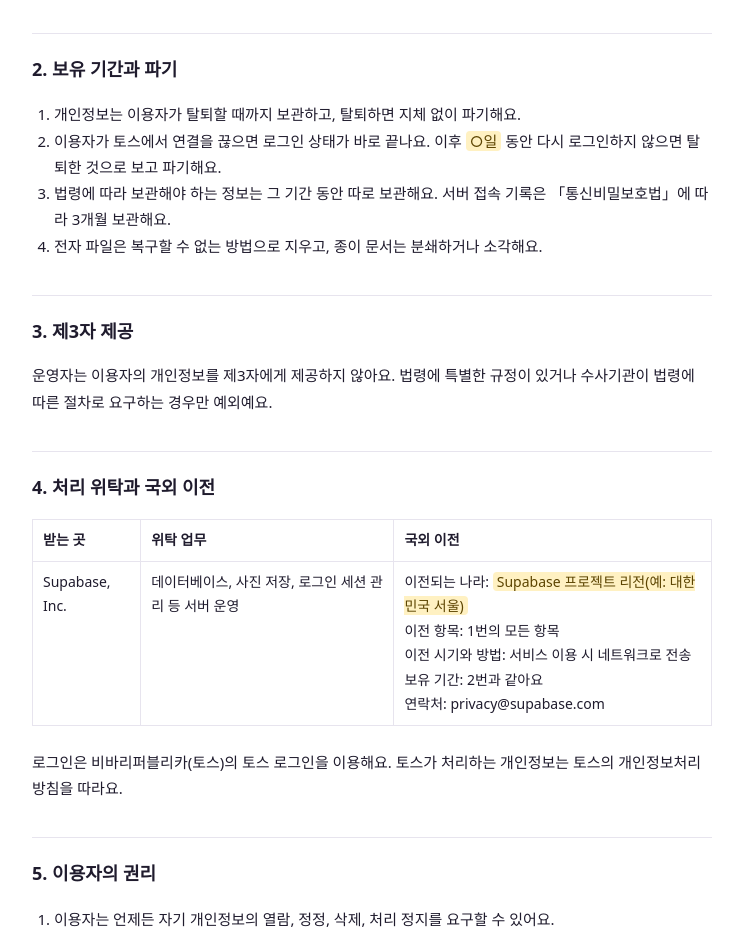
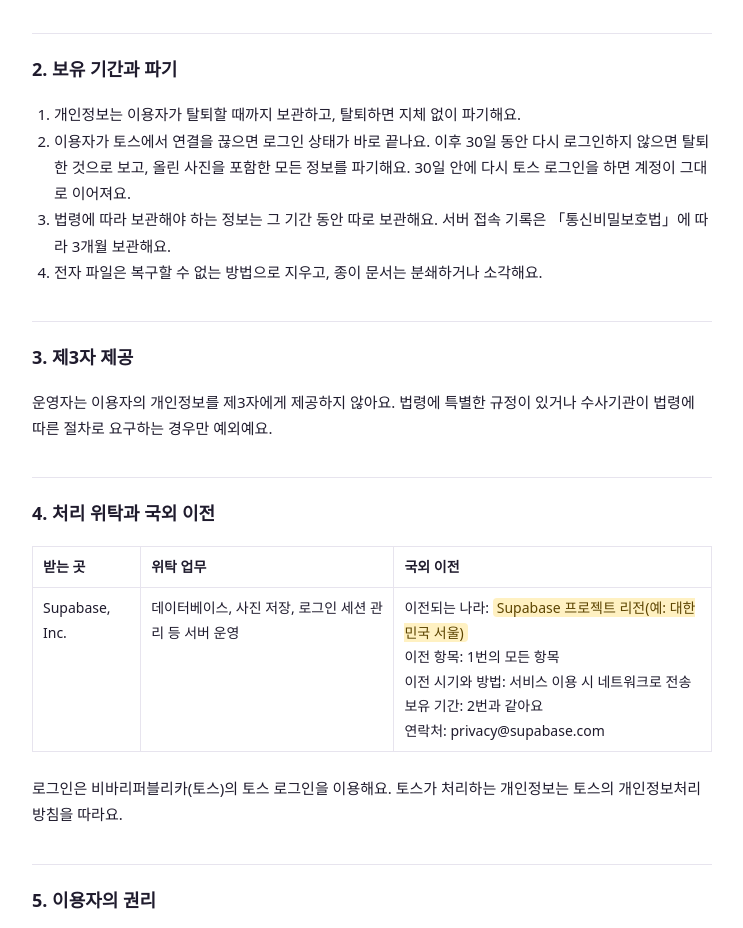
Before and after one commit to crunch28/tokki-wallet-legal, a plain HTML site: page privacy.html in a window 1280 px wide. Shown: the part 830-1758 px from the top of the page, without its empty margins (268-1011 px from the left). Drawn offline with Linux system fonts and the light colour scheme.

Commit message:
docs: 연결 끊기 후 보관 기간 30일 반영
Co-Authored-By: Claude Opus 5.5 <noreply@anthropic.com>

```diff
--- a/privacy.html
+++ b/privacy.html
@@ -53,7 +53,7 @@
   <h2>2. 보유 기간과 파기</h2>
   <ol>
     <li>개인정보는 이용자가 탈퇴할 때까지 보관하고, 탈퇴하면 지체 없이 파기해요.</li>
-    <li>이용자가 토스에서 연결을 끊으면 로그인 상태가 바로 끝나요. 이후 <mark>○일</mark> 동안 다시 로그인하지 않으면 탈퇴한 것으로 보고 파기해요.</li>
+    <li>이용자가 토스에서 연결을 끊으면 로그인 상태가 바로 끝나요. 이후 30일 동안 다시 로그인하지 않으면 탈퇴한 것으로 보고, 올린 사진을 포함한 모든 정보를 파기해요. 30일 안에 다시 토스 로그인을 하면 계정이 그대로 이어져요.</li>
     <li>법령에 따라 보관해야 하는 정보는 그 기간 동안 따로 보관해요. 서버 접속 기록은 「통신비밀보호법」에 따라 3개월 보관해요.</li>
     <li>전자 파일은 복구할 수 없는 방법으로 지우고, 종이 문서는 분쇄하거나 소각해요.</li>
   </ol>
```
Also changed, not shown: terms.html (+1 -1 lines).
